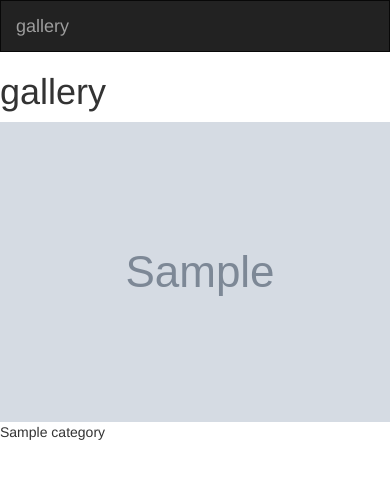
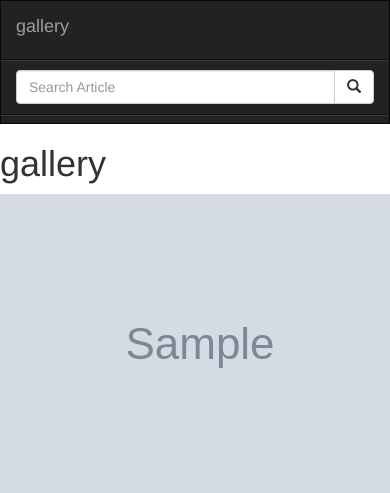
Before and after one commit to vsidera/PhotoAlbum, a Django app: page / in a window 390 px wide; the page is wider, and only the part inside the window is pictured. Shown: the top 493 px of that part. Run offline with Django 3.2, Linux system fonts and the light colour scheme; tables that the repository leaves empty hold one stand-in row (values such as "Sample post"); grey boxes marked "Sample" are stand-in pictures; some libraries are stand-ins or nearby versions.

Commit message:
add search functionality

```diff
--- a/gallery/templates/navbar.html
+++ b/gallery/templates/navbar.html
@@ -12,6 +12,21 @@
       <a class="navbar-brand" href="#">gallery</a>
     </div>
   </div>
+  <!-- Adding a search form  -->
+  <div class="col-sm-4 col-md-4 navbar-right">
+
+    <form class="navbar-form" role="search" action="{% url 'search_results' %}">
+
+      <div class="input-group">
+        <input type="text" class="form-control" placeholder="Search Article" name="article">
+        <div class="input-group-btn">
+          <button class="btn btn-default" type="submit"><i class="glyphicon glyphicon-search"></i></button>
+        </div>
+      </div>
+
+    </form>
+  </div>
+  <!-- search form end -->
 </nav>
 </body>
 </html>
```
Also changed, not shown: gallery/templates/search.html (added, +27 -0 lines).
